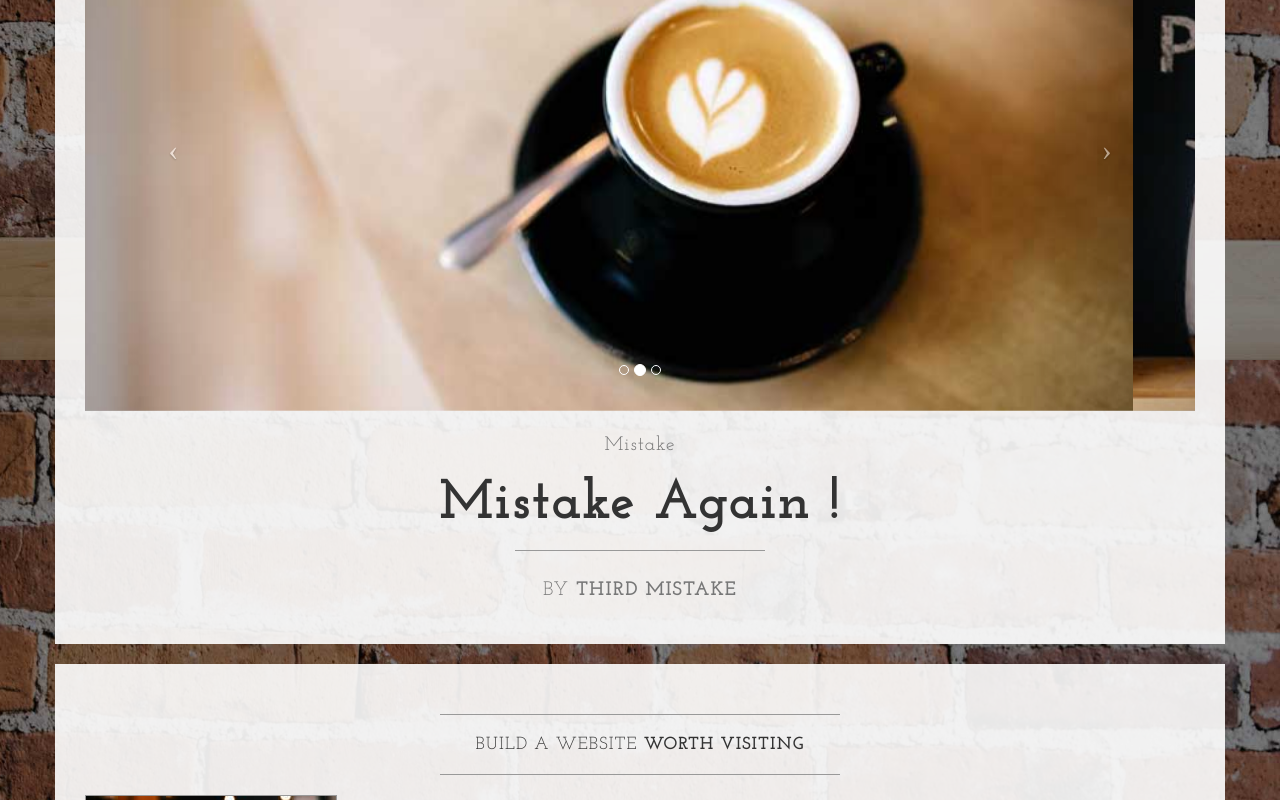
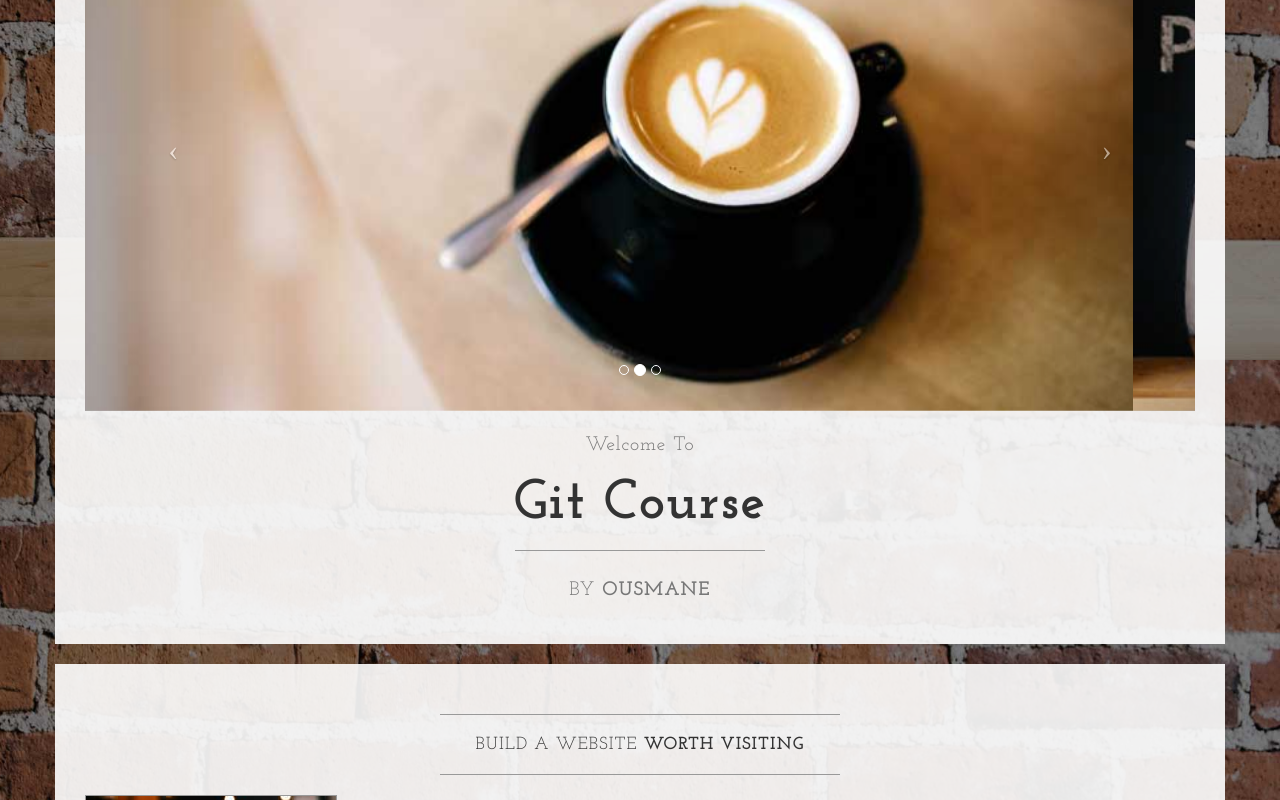
Before and after one commit to OusManDiouf/Learnable-Git-course, a plain HTML site: page index.html in a window 1280 px wide. Shown: the part 440-1240 px from the top of the page. Drawn offline with nearby package versions, Linux system fonts and the light colour scheme.

Commit message:
Revert " comminting our third  mistake we left the other two in place"
This reverts commit 2cf42082053fbc8041bd2408033216157d7031a7.

```diff
--- a/index.html
+++ b/index.html
@@ -106,13 +106,13 @@
                         </a>
                     </div>
                     <h2 class="brand-before">
-                        <small>Mistake</small>
+                        <small>Welcome to</small>
                     </h2>
-                    <h1 class="brand-name">Mistake Again !</h1>
+                    <h1 class="brand-name">Git Course</h1>
                     <hr class="tagline-divider">
                     <h2>
                         <small>By
-                            <strong>Third Mistake</strong>
+                            <strong>Ousmane</strong>
                         </small>
                     </h2>
                 </div>
```
